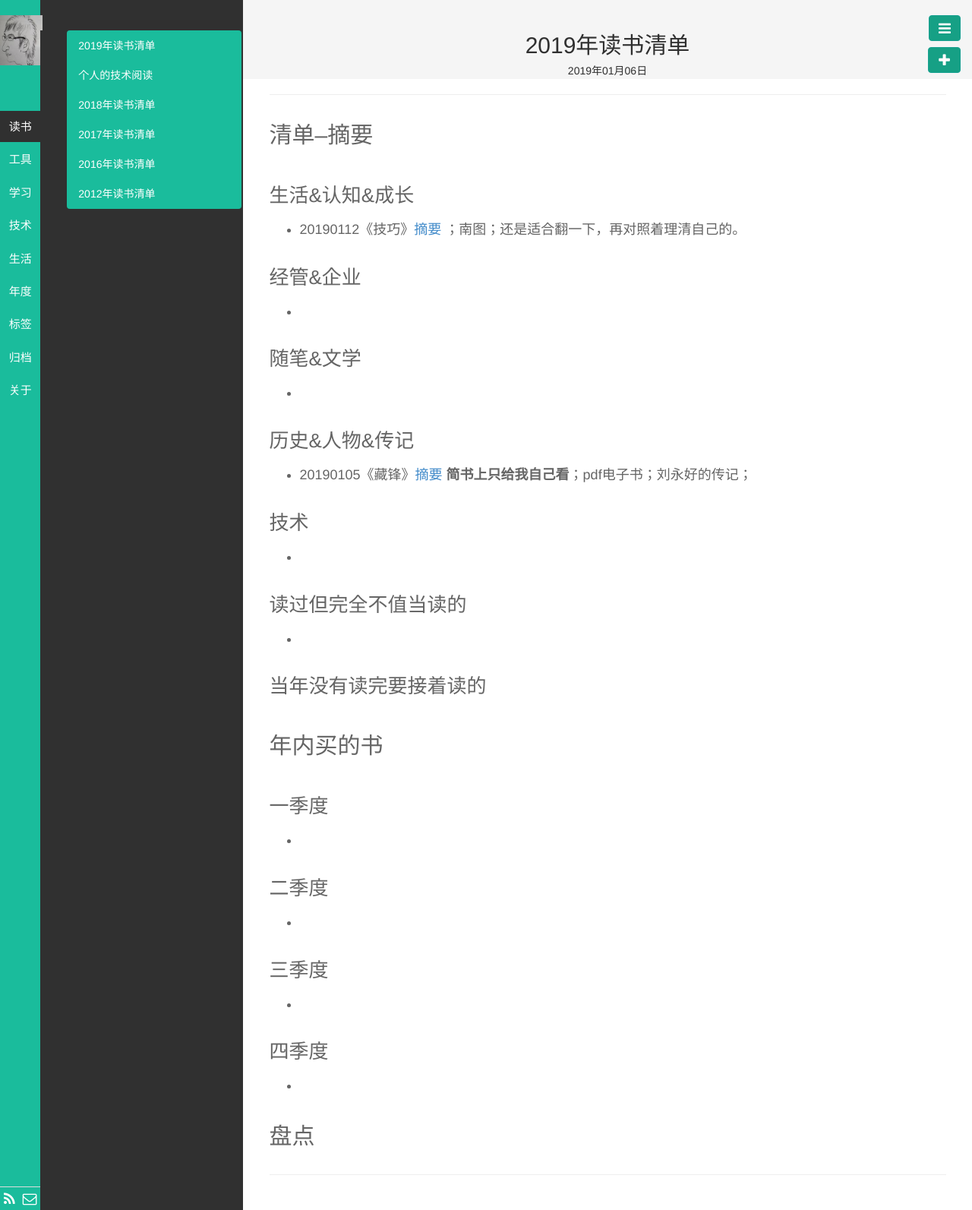
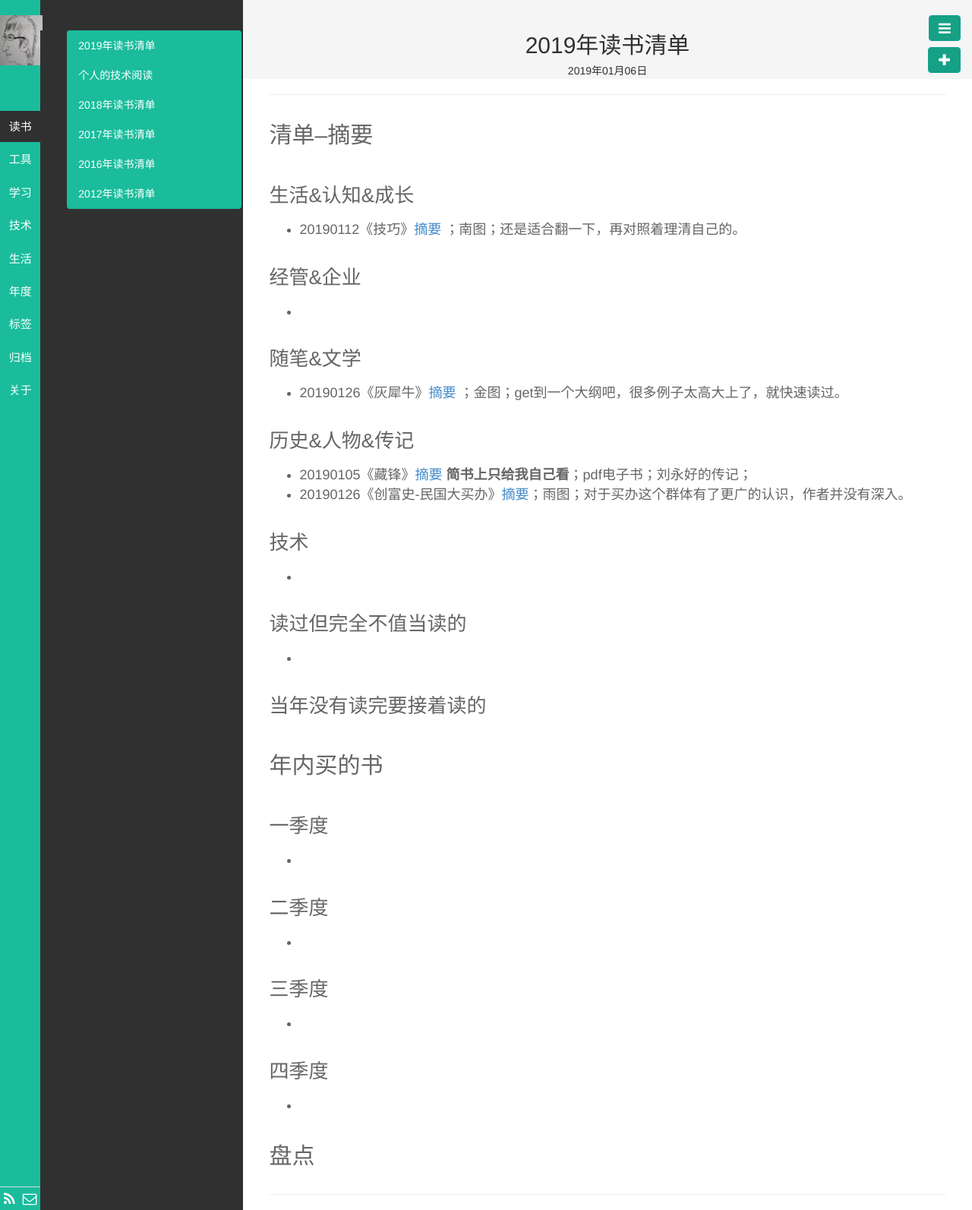
Before and after one commit to wolflion/blog, a Jekyll site: the page built from _posts/读书/2019-01-06-book-list-2019.md, in a window 1280 px wide. Shown: the whole page at 76% size. Built offline with Jekyll 4.4.1, drawn with Linux system fonts in a browser that asks for light colours.

Commit message:
201901月读完的书

```diff
--- a/_posts/读书/2019-01-06-book-list-2019.md
+++ b/_posts/读书/2019-01-06-book-list-2019.md
@@ -20,11 +20,12 @@ description:
 
 ### 随笔&文学
 
-+
++ 20190126《灰犀牛》[摘要](https://www.jianshu.com/p/94073bae3251) ；金图；get到一个大纲吧，很多例子太高大上了，就快速读过。
 
 ### 历史&人物&传记
 
 + 20190105《藏锋》[摘要](https://www.jianshu.com/p/aeec7ee79df5) **简书上只给我自己看**；pdf电子书；刘永好的传记；
++ 20190126《创富史-民国大买办》[摘要](https://www.jianshu.com/p/655b61700650)；雨图；对于买办这个群体有了更广的认识，作者并没有深入。
 
 ### 技术
 
```
